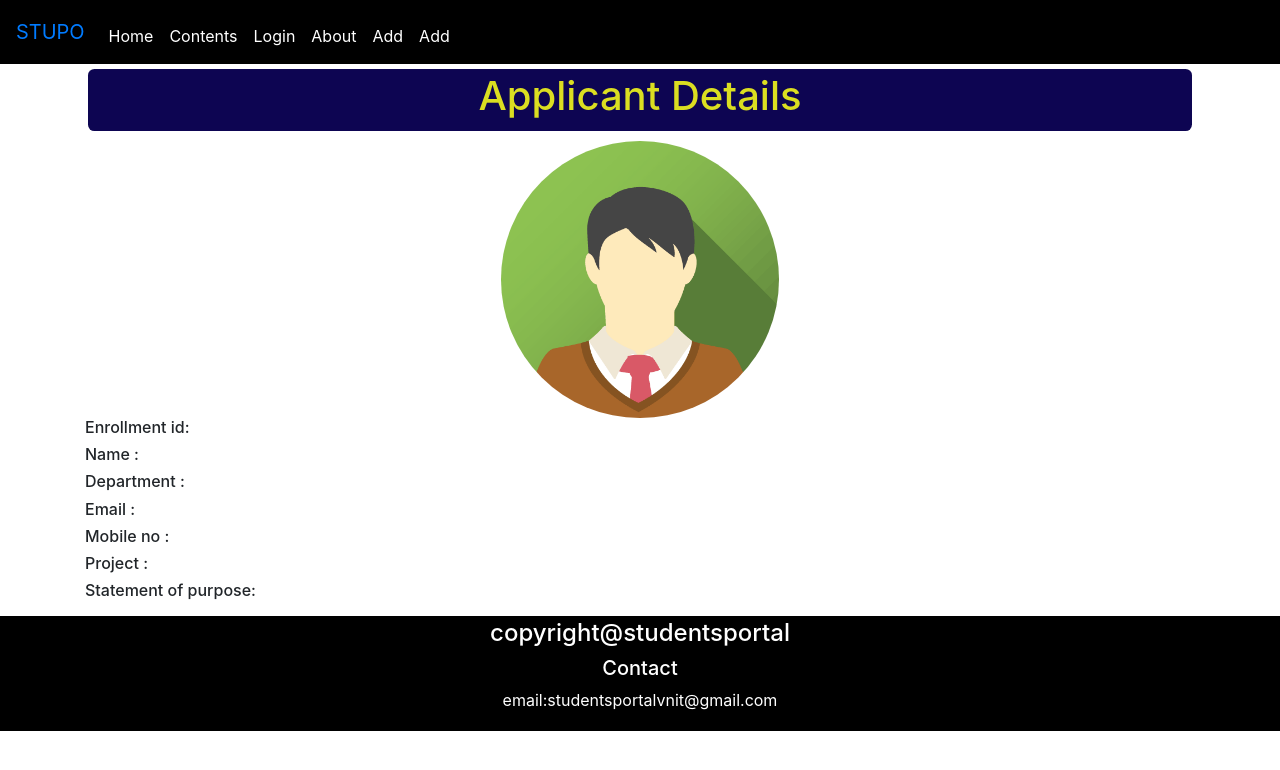
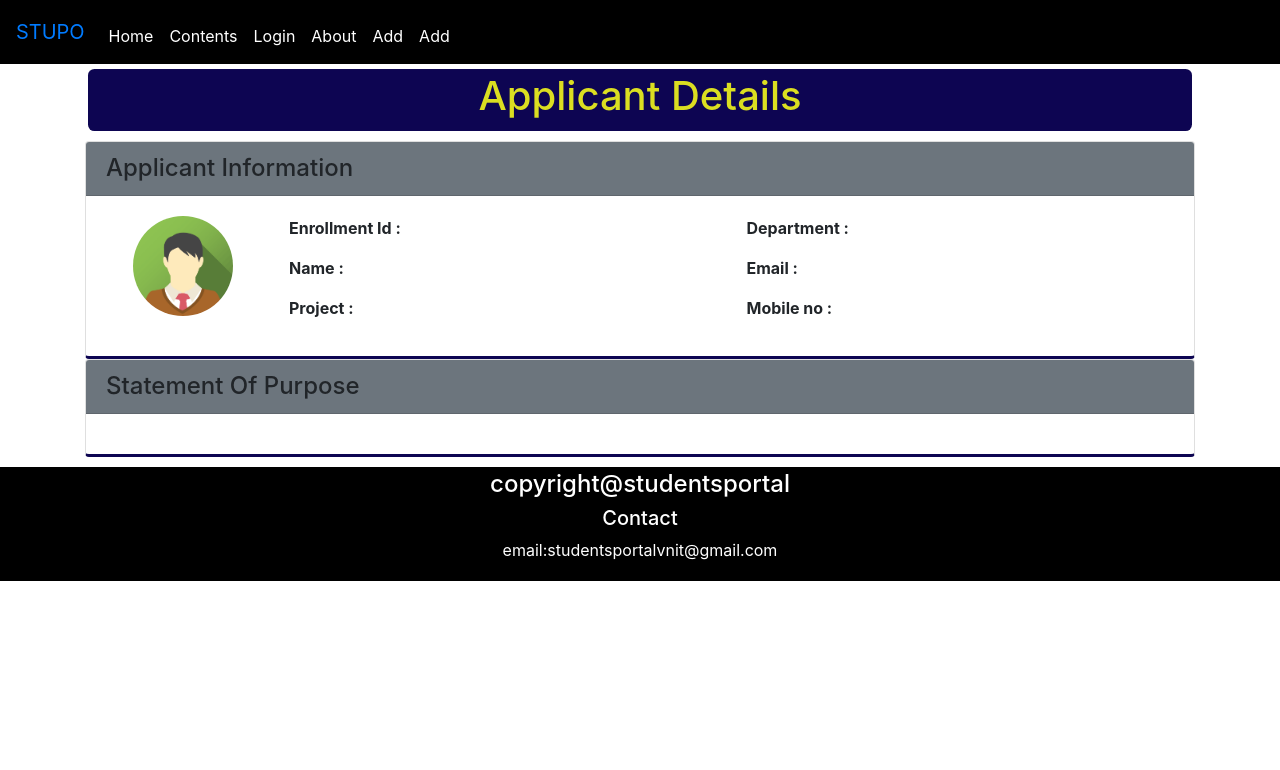
Before and after one commit to theViz343/Summer-Sprint, a React (Create React App) app in the folder projectcorner/frontend/: page /ApplicantDetails/1 in a window 1280 px wide. Shown: the top 770 px of the page. Built offline with nearby package versions, Linux system fonts and the light colour scheme; no server answers.

Commit message:
added applicants details page

```diff
--- a/projectcorner/frontend/src/components/ApplicantDetails.js
+++ b/projectcorner/frontend/src/components/ApplicantDetails.js
@@ -54,22 +54,35 @@ class ApplicantDetails extends React.Component {
     return(
       <div>
       <Navigationbar/>
-      <div class="container " id="applicant_container">
+      <div class="container">
         <Header content="Applicant Details"/>
-       <div>
-         <img src={img_avatar} alt="Avatar" id="applicant_img" class="img-fluid"/>
-       </div>
+       <div class="card" id="applicant_container">
+         <h4 class="card-header bg-secondary">Applicant Information</h4>
+        <div class="card-body">
+        <div class="row">
 
-           <h6>Enrollment id:{this.state.enrollment_id} </h6>
-           <h6>Name : {this.state.name}</h6>
-           <h6>Department :{this.state.department}</h6>
-           <h6>Email : {this.state.email}</h6>
-           <h6>Mobile no :{this.state.phone}</h6>
-           <h6>Project :{this.state.project_title} </h6>
+          <div class="col-sm-2">
+            <img src={img_avatar} alt="Avatar" id="applicant_img"/>
+          </div>
+          <div class="col-sm-5">
+             <p class="cart-text"><b>Enrollment Id :</b>{this.state.enrollment_id} </p>
+             <p class="cart-text"><b>Name :</b> {this.state.name}</p>
+             <p class="cart-text"><b>Project :</b>{this.state.project_title} </p>
+           </div>
+           <div class="col-sm-5">
+              <p class="cart-text"><b>Department :</b>{this.state.department}</p>
+              <p class="cart-text"><b>Email :</b> {this.state.email}</p>
+              <p class="cart-text"><b>Mobile no :</b>{this.state.phone}</p>
+            </div>
+        </div>
+        </div>
+      </div>
 
-         <div>
-             <h6>Statement of purpose:</h6>
-             <p> {this.state.statment_of_purpose}</p>
+         <div class="card" id="statement_container">
+             <h4 class="card-header bg-secondary">Statement Of Purpose</h4>
+             <div class="card-body">
+              <p class="card-text"> {this.state.statment_of_purpose}</p>
+            </div>
          </div>
        </div>
       </div>
--- a/projectcorner/frontend/src/components/AppliedProjects.js
+++ b/projectcorner/frontend/src/components/AppliedProjects.js
@@ -62,9 +62,9 @@ class AppliedProjects extends React.Component {
       <Header content="Applications"/>
 
       {this.state.applied_list.map(item =>(
-          <div className="card" >
+          <div className="card" id="card" >
              <div className="card-body">
-               <h4 className="card-title">{item.project.title}</h4>
+               <h4 className="card-title" id="card-title">{item.project.title}</h4>
                <p className="card-text">{item.project.description}</p>
                <p className="card-text"><b>Technologies used: </b>{item.project.tech_used}</p>
                <div className="card-text"><b>Criterion: </b>{item.project.criterion}</div>
--- a/projectcorner/frontend/src/components/Contents.js
+++ b/projectcorner/frontend/src/components/Contents.js
@@ -89,9 +89,9 @@ class Contents extends React.Component {
        <div class="container">
        <Header content="project" />
        {this.state.items.map(item =>(
-           <div class="card" >
+           <div class="card" id="card">
               <div class="card-body">
-                <h4 class="card-title">{item.title}</h4>
+                <h4 class="card-title" id="card-title">{item.title}</h4>
                 <p class="card-text">{item.description}</p>
                 <p class="card-text"><b>Technologies used: </b>{item.tech_used}</p>
                 <div class="card-text"><b>Criterion: </b>{item.criterion}</div>
--- a/projectcorner/frontend/src/components/ContentsProfessor.js
+++ b/projectcorner/frontend/src/components/ContentsProfessor.js
@@ -61,9 +61,9 @@ class ContentsProfessor extends React.Component {
        <div class="container">
        <Header content="project" />
        {this.state.items.map(item =>(
-           <div class="card" >
+           <div class="card" id="card" >
               <div class="card-body">
-                <h4 class="card-title">{item.title}</h4>
+                <h4 class="card-title" id="card-title">{item.title}</h4>
                 <p class="card-text">{item.description}</p>
                 <p class="card-text"><b>Technologies used: </b>{item.tech_used}</p>
                 <div class="card-text"><b>Criterion: </b>{item.criterion}</div>
--- a/projectcorner/frontend/src/css/ApplicantDetails.css
+++ b/projectcorner/frontend/src/css/ApplicantDetails.css
@@ -1,15 +1,29 @@
-#applicant_img {
+#applicant_img
+{
+  border-radius: 50%;
+  vertical-align:center;
+  width: 100px;
+  display: block;
+  margin-left: auto;
+  margin-right: auto;
 
-width: 25%;
-height:25%;
-display: block;
-margin-left: auto;
-margin-right: auto;
-border-radius: 50%;
-
-  }
+}
 
 #applicant_container
 {
-   border-radius: 20px;
+   border-radius: 4px;
+   border-bottom: 3px solid #0d0552;
+
 }
+
+#applicant_info
+{
+  padding: 3px 3px 3px 3px;
+}
+
+#statement_container{
+
+  border-radius:4px;
+  border-bottom: 3px solid #0d0552;
+
+}
--- a/projectcorner/frontend/src/css/Contents.css
+++ b/projectcorner/frontend/src/css/Contents.css
@@ -1,4 +1,4 @@
-.card{
+#card{
   background-color: #e8e8ed;
   transition-duration:2000ms;
   margin-top: 3px;
@@ -6,12 +6,12 @@
   box-shadow: None;
 }
 
-.card-title{
+#card-title{
 
   color:#0d0552;
 }
 
-.card:hover{
+#card:hover{
   transform:scale(1.002);
   box-shadow:2px 2px 2px 2px #8d8d96;
 }
```
Also changed, not shown: 1 other file (tests, documents, lock files or other folders).
